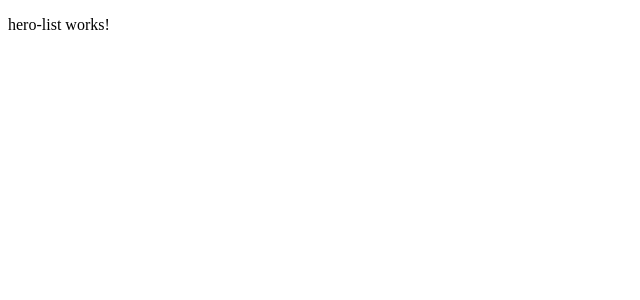
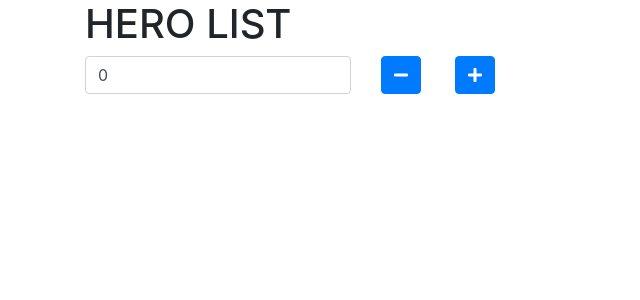
Before and after one commit to mrmikkl/ngrx-test-2, an Angular app in the folder ngrxTest2/: page /hero-list in a window 1280 px wide. Shown: the top 300 px of the page, without its empty margins (0-640 px from the left). Built offline with nearby package versions, Linux system fonts and the light colour scheme.

Commit message:
Create increment component

```diff
--- a/ngrxTest2/angular.json
+++ b/ngrxTest2/angular.json
@@ -23,7 +23,7 @@
               "src/assets"
             ],
             "styles": [
-              "src/styles.css"
+              "src/assets/styles.scss"
             ],
             "scripts": []
           },
--- a/ngrxTest2/package.json
+++ b/ngrxTest2/package.json
@@ -20,7 +20,9 @@
     "@angular/platform-browser": "^6.1.0",
     "@angular/platform-browser-dynamic": "^6.1.0",
     "@angular/router": "^6.1.0",
+    "bootstrap": "4.3.1",
     "core-js": "^2.5.4",
+    "@fortawesome/fontawesome-free": "5.7.2",
     "rxjs": "~6.2.0",
     "zone.js": "~0.8.26"
   },
--- a/ngrxTest2/src/app/app.component.ts
+++ b/ngrxTest2/src/app/app.component.ts
@@ -3,7 +3,7 @@ import { Component } from '@angular/core';
 @Component({
   selector:    'app-root',
   templateUrl: './app.component.html',
-  styleUrls:   ['./app.component.css']
+  styleUrls:   ['./app.component.scss']
 })
 export class AppComponent {
   title = 'ngrxTest2';
--- /dev/null
+++ b/ngrxTest2/src/app/modules/hero/components/hero-incrementor/hero.incrementor.component.ts
@@ -0,0 +1,47 @@
+import { Component, OnInit } from '@angular/core';
+
+@Component({
+  selector:  'app-hero-incrementor',
+  template:  `
+                 <div class="container-fluid">
+                     <div class="row">
+                         <div class="col-8">
+                             <input [(ngModel)]="value"
+                                    type="text"
+                                    class="form-control" />
+                         </div>
+                         <div class="col-2">
+                             <button (click)="decrement()"
+                                     class="btn btn-primary"
+                                     type="button"><i class="fas fa-minus"></i></button>
+                         </div>
+                         <div class="col-2">
+                             <button (click)="increment()"
+                                     class="btn btn-primary"
+                                     type="button"><i class="fas fa-plus"></i></button>
+                         </div>
+                     </div>
+                 </div>
+             `,
+  styleUrls: ['./hero.incrementor.component.scss']
+})
+export class HeroIncrementorComponent implements OnInit {
+  // TODO put in store
+  value = 0;
+
+  constructor() {
+  }
+
+  ngOnInit() {
+  }
+
+  increment(): void {
+    // TODO dispatch increment action
+    this.value += 1;
+  }
+
+  // TODO dispatch decrement action
+  decrement(): void {
+    this.value -= 1;
+  }
+}
--- a/ngrxTest2/src/app/modules/hero/hero.module.ts
+++ b/ngrxTest2/src/app/modules/hero/hero.module.ts
@@ -2,9 +2,12 @@ import { NgModule } from '@angular/core';
 import { CommonModule } from '@angular/common';
 import { HeroRoutingModule } from './hero.routing.module';
 import { HeroListComponent } from './pages/hero-list/hero-list.component';
+import { HeroIncrementorComponent } from './components/hero-incrementor/hero.incrementor.component';
+import { FormsModule } from '@angular/forms';
 
 export const heroComponents = [
-  HeroListComponent
+  HeroListComponent,
+  HeroIncrementorComponent
 ];
 
 export const heroProviders = [];
@@ -12,6 +15,7 @@ export const heroProviders = [];
 @NgModule({
   imports:      [
     CommonModule,
+    FormsModule,
     HeroRoutingModule
   ],
   providers:    heroProviders,
--- a/ngrxTest2/src/app/modules/hero/pages/hero-list/hero-list.component.ts
+++ b/ngrxTest2/src/app/modules/hero/pages/hero-list/hero-list.component.ts
@@ -3,9 +3,16 @@ import { Component, OnInit } from '@angular/core';
 @Component({
   selector:  'app-hero-list',
   template:  `
-                 <p>
-                     hero-list works!
-                 </p>
+                 <div class="container content">
+                     <div class="row">
+                         <div class="col">
+                             <h1>HERO LIST</h1>
+                         </div>
+                     </div>
+                     <div class="row">
+                         <app-hero-incrementor></app-hero-incrementor>
+                     </div>
+                 </div>
              `,
   styleUrls: ['./hero-list.component.scss']
 })
--- /dev/null
+++ b/ngrxTest2/src/assets/styles.scss
@@ -0,0 +1,8 @@
+/* You can add global styles to this file, and also import other style files */
+$fa-font-path: '~@fortawesome/fontawesome-free/webfonts';
+
+@import '~bootstrap/scss/bootstrap';
+@import '~@fortawesome/fontawesome-free/scss/fontawesome';
+@import '~@fortawesome/fontawesome-free/scss/solid';
+@import '~@fortawesome/fontawesome-free/scss/regular';
+@import '~@fortawesome/fontawesome-free/scss/brands';
--- a/ngrxTest2/src/styles.css
+++ /dev/null
@@ -1 +0,0 @@
-/* You can add global styles to this file, and also import other style files */
```
Also changed, not shown: ngrxTest2/src/app/app.component.scss (added), ngrxTest2/src/app/modules/hero/components/hero-incrementor/hero.incrementor.component.scss (added), 2 other files (tests, documents, lock files or other folders).
